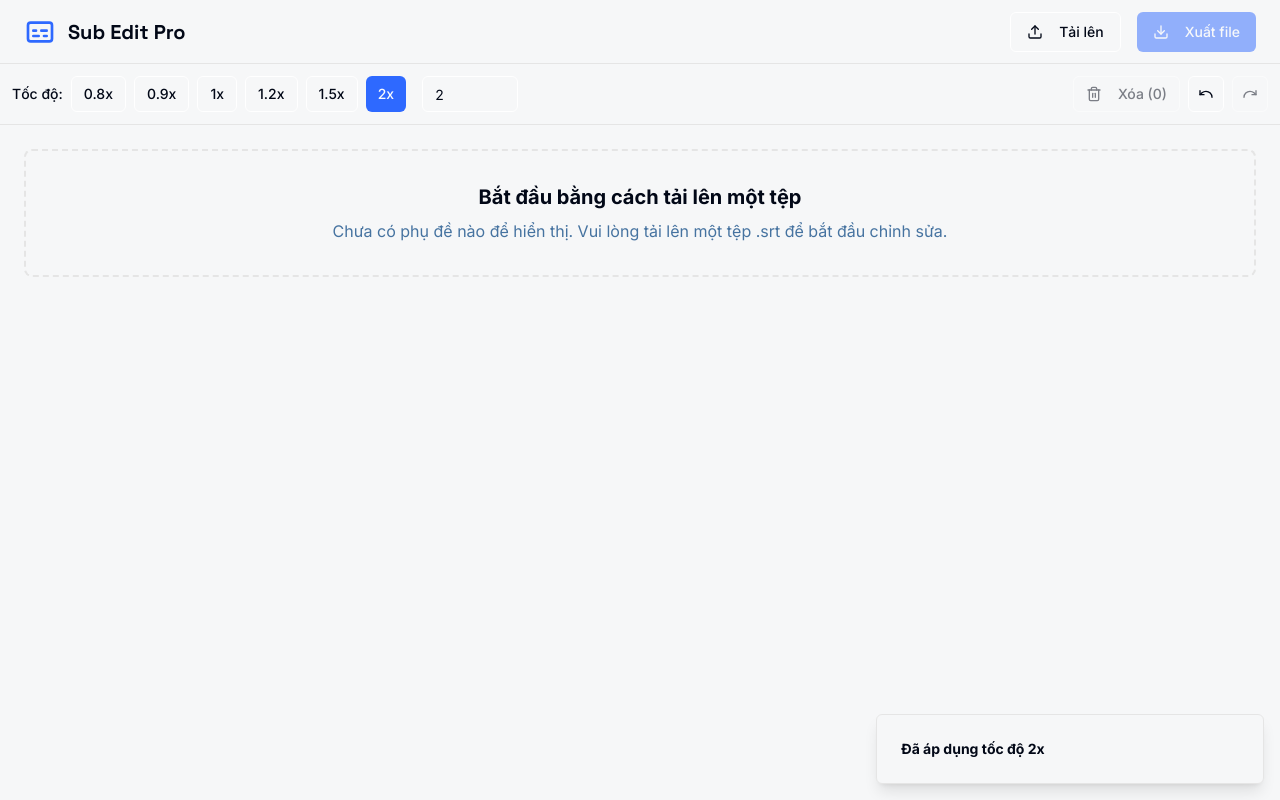
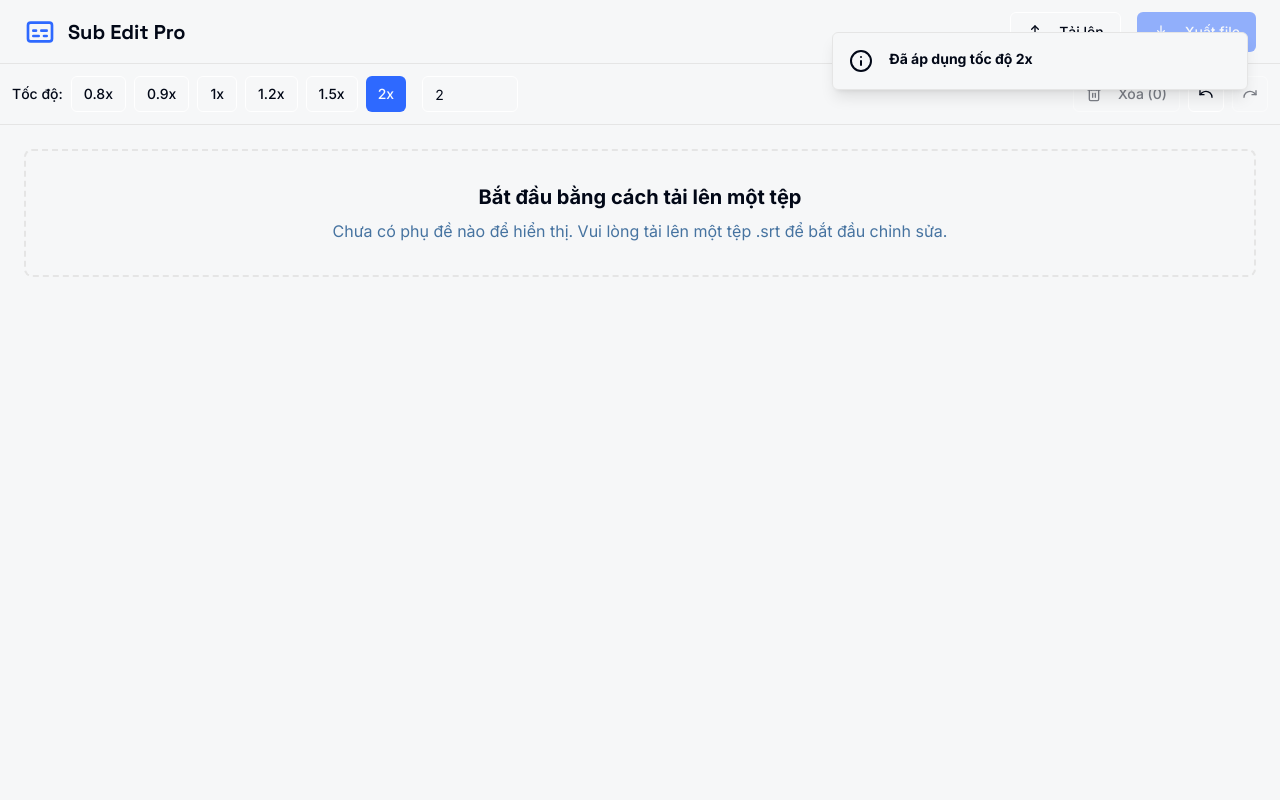
Before and after one commit to vl0526/Phu-de-pro, a Next.js app: page / in a window 1280 px wide. Both pictures are taken after a click on the button "2x". Built offline with nearby package versions, Linux system fonts and the light colour scheme.

Commit message:
Thông Báo Chuyên Nghiệp Nhất (_for element <Primitive.li>_)

```diff
--- a/src/components/app/header.tsx
+++ b/src/components/app/header.tsx
@@ -22,7 +22,7 @@ export function AppHeader() {
         const content = e.target?.result as string;
         dispatch({ type: 'LOAD_SRT', payload: { content, fileName: file.name } });
         dispatch({ type: 'SET_PROCESSING', payload: { isProcessing: false, progress: 100 } });
-        toast({ title: "Tải tệp lên thành công", description: `${file.name} đã được tải lên và xử lý.` });
+        toast({ variant: "success", title: "Tải tệp lên thành công", description: `${file.name} đã được tải lên và xử lý.` });
       };
       reader.onerror = () => {
         dispatch({ type: 'SET_PROCESSING', payload: { isProcessing: false, progress: 0 } });
@@ -59,7 +59,7 @@ export function AppHeader() {
       link.click();
       document.body.removeChild(link);
       URL.revokeObjectURL(url);
-      toast({ title: "Xuất tệp thành công", description: `Đã tải về ${newFileName}` });
+      toast({ variant: "success", title: "Xuất tệp thành công", description: `Đã tải về ${newFileName}` });
     } catch (error) {
       console.error("Export failed:", error);
       toast({ variant: "destructive", title: "Xuất tệp thất bại", description: "Đã có lỗi xảy ra. Vui lòng thử lại." });
--- a/src/components/ui/toast.tsx
+++ b/src/components/ui/toast.tsx
@@ -3,7 +3,7 @@
 import * as React from "react"
 import * as ToastPrimitives from "@radix-ui/react-toast"
 import { cva, type VariantProps } from "class-variance-authority"
-import { X } from "lucide-react"
+import { X, CheckCircle2, AlertCircle, Info } from "lucide-react"
 
 import { cn } from "@/lib/utils"
 
@@ -16,7 +16,7 @@ const ToastViewport = React.forwardRef<
   <ToastPrimitives.Viewport
     ref={ref}
     className={cn(
-      "fixed top-0 z-[100] flex max-h-screen w-full flex-col-reverse p-4 sm:bottom-0 sm:right-0 sm:top-auto sm:flex-col md:max-w-[420px]",
+      "fixed top-0 z-[100] flex max-h-screen w-full flex-col-reverse p-4 sm:bottom-auto sm:right-4 sm:top-4 sm:flex-col md:max-w-md",
       className
     )}
     {...props}
@@ -25,13 +25,15 @@ const ToastViewport = React.forwardRef<
 ToastViewport.displayName = ToastPrimitives.Viewport.displayName
 
 const toastVariants = cva(
-  "group pointer-events-auto relative flex w-full items-center justify-between space-x-4 overflow-hidden rounded-md border p-6 pr-8 shadow-lg transition-all data-[swipe=cancel]:translate-x-0 data-[swipe=end]:translate-x-[var(--radix-toast-swipe-end-x)] data-[swipe=move]:translate-x-[var(--radix-toast-swipe-move-x)] data-[swipe=move]:transition-none data-[state=open]:animate-in data-[state=closed]:animate-out data-[swipe=end]:animate-out data-[state=closed]:fade-out-80 data-[state=closed]:slide-out-to-right-full data-[state=open]:slide-in-from-top-full data-[state=open]:sm:slide-in-from-bottom-full",
+  "group pointer-events-auto relative flex w-full items-start space-x-4 overflow-hidden rounded-md border p-4 pr-8 shadow-lg transition-all data-[swipe=cancel]:translate-x-0 data-[swipe=end]:translate-x-[var(--radix-toast-swipe-end-x)] data-[swipe=move]:translate-x-[var(--radix-toast-swipe-move-x)] data-[swipe=move]:transition-none data-[state=open]:animate-in data-[state=closed]:animate-out data-[swipe=end]:animate-out data-[state=closed]:fade-out-80 data-[state=closed]:slide-out-to-right-full data-[state=open]:slide-in-from-top-full data-[state=open]:sm:slide-in-from-bottom-full",
   {
     variants: {
       variant: {
         default: "border bg-background text-foreground",
         destructive:
-          "destructive group border-destructive bg-destructive text-destructive-foreground",
+          "destructive group border-destructive bg-destructive/10 text-destructive",
+        success:
+          "success group border-green-500 bg-green-500/10 text-green-700 dark:text-green-400",
       },
     },
     defaultVariants: {
@@ -77,7 +79,9 @@ const ToastClose = React.forwardRef<
   <ToastPrimitives.Close
     ref={ref}
     className={cn(
-      "absolute right-2 top-2 rounded-md p-1 text-foreground/50 opacity-0 transition-opacity hover:text-foreground focus:opacity-100 focus:outline-none focus:ring-2 group-hover:opacity-100 group-[.destructive]:text-red-300 group-[.destructive]:hover:text-red-50 group-[.destructive]:focus:ring-red-400 group-[.destructive]:focus:ring-offset-red-600",
+      "absolute right-2 top-2 rounded-md p-1 text-foreground/50 opacity-0 transition-opacity hover:text-foreground focus:opacity-100 focus:outline-none focus:ring-2 group-hover:opacity-100",
+      "group-[.destructive]:text-red-300 group-[.destructive]:hover:text-red-50 group-[.destructive]:focus:ring-red-400 group-[.destructive]:focus:ring-offset-red-600",
+      "group-[.success]:text-green-300 group-[.success]:hover:text-green-50 group-[.success]:focus:ring-green-400 group-[.success]:focus:ring-offset-green-600",
       className
     )}
     toast-close=""
@@ -112,9 +116,44 @@ const ToastDescription = React.forwardRef<
 ))
 ToastDescription.displayName = ToastPrimitives.Description.displayName
 
-type ToastProps = React.ComponentPropsWithoutRef<typeof Toast>
+type ToastProps = React.ComponentPropsWithoutRef<typeof Toast> & {
+  variant?: 'default' | 'destructive' | 'success';
+}
 
 type ToastActionElement = React.ReactElement<typeof ToastAction>
+
+const ToasterToast = ({ toast }: { toast: ToastProps & { id: string, title?: React.ReactNode, description?: React.ReactNode, action?: ToastActionElement } }) => {
+  const { id, title, description, action, variant, ...props } = toast;
+
+  const Icon =
+    variant === 'success'
+      ? CheckCircle2
+      : variant === 'destructive'
+      ? AlertCircle
+      : Info;
+
+  const iconClassName =
+    variant === 'success'
+      ? "text-green-500"
+      : variant === 'destructive'
+      ? "text-destructive"
+      : "text-foreground";
+
+  return (
+    <Toast key={id} variant={variant} {...props}>
+      <Icon className={cn("h-6 w-6", iconClassName)} />
+      <div className="grid gap-1">
+        {title && <ToastTitle>{title}</ToastTitle>}
+        {description && (
+          <ToastDescription>{description}</ToastDescription>
+        )}
+      </div>
+      {action}
+      <ToastClose />
+    </Toast>
+  );
+};
+
 
 export {
   type ToastProps,
@@ -126,4 +165,5 @@ export {
   ToastDescription,
   ToastClose,
   ToastAction,
+  ToasterToast,
 }
--- a/src/components/ui/toaster.tsx
+++ b/src/components/ui/toaster.tsx
@@ -2,12 +2,9 @@
 
 import { useToast } from "@/hooks/use-toast"
 import {
-  Toast,
-  ToastClose,
-  ToastDescription,
   ToastProvider,
-  ToastTitle,
   ToastViewport,
+  ToasterToast
 } from "@/components/ui/toast"
 
 export function Toaster() {
@@ -15,20 +12,9 @@ export function Toaster() {
 
   return (
     <ToastProvider>
-      {toasts.map(function ({ id, title, description, action, ...props }) {
-        return (
-          <Toast key={id} {...props}>
-            <div className="grid gap-1">
-              {title && <ToastTitle>{title}</ToastTitle>}
-              {description && (
-                <ToastDescription>{description}</ToastDescription>
-              )}
-            </div>
-            {action}
-            <ToastClose />
-          </Toast>
-        )
-      })}
+      {toasts.map((toast) => (
+        <ToasterToast key={toast.id} toast={toast} />
+      ))}
       <ToastViewport />
     </ToastProvider>
   )
```
